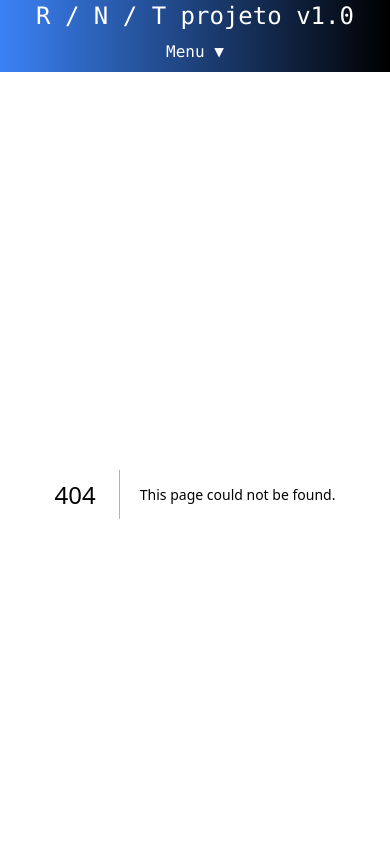
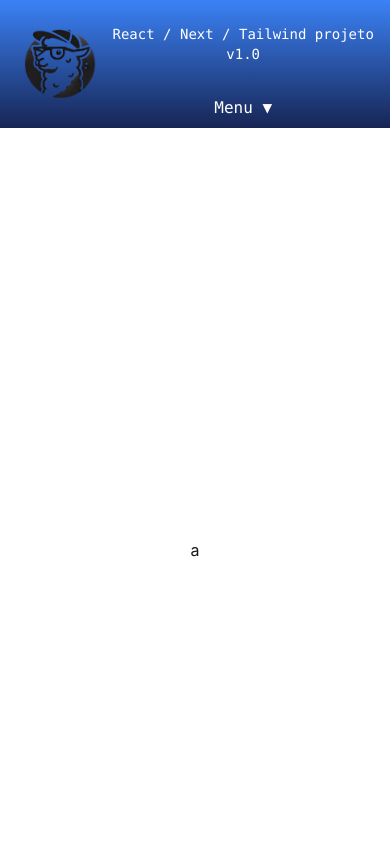
Before and after one commit to MattStela/next_50_exercicios, a Next.js app: page /exercicios/exercicio_22 in a window 390 px wide. Before the commit this address had no page. Shown: the top 844 px of the page. Built offline with nearby package versions, Linux system fonts and the light colour scheme.

Commit message:
ajuste menor de responsividade e alteração de logo

```diff
--- a/next.config.js
+++ b/next.config.js
@@ -1,4 +1,6 @@
-export const images = {
-    // Desativa a otimização automática de imagens
-    unoptimized: true,
+module.exports = {
+    images: {
+        // Desativa a otimização automática de imagens
+        unoptimized: true,
+    },
 };
--- a/src/app/components/footer.js
+++ b/src/app/components/footer.js
@@ -2,7 +2,7 @@ import Image from "next/image";
 
 export default function Footer() {
   return (
-    <div className="bg-gradient-to-r from-blue-500 to-black p-4 text-white font-mono">
+    <div className="bg-gradient-to-t from-blue-500 to-blue-950 p-4 text-white font-mono">
       <div className="container mx-auto flex flex-row space-x-4 items-center justify-center">
         <a href="https://github.com/MattStela">
           <Image
--- a/src/app/components/header.js
+++ b/src/app/components/header.js
@@ -12,24 +12,24 @@ export default function Header() {
   ];
 
   return (
-    <header className="flex flex-row font-mono bg-gradient-to-r from-blue-500 to-black text-white">
-      <div className="relative w-32 h-32 flex justify-end items-center flex-grow hidden sm:flex">
-        <a href="https://next-50-exercicios.vercel.app/">
+    <header className="flex flex-row font-mono bg-gradient-to-b from-blue-500 to-blue-950 text-white">
+      <div className="relative w-32 h-32 flex justify-end items-center">
+        <a
+          className="flex justify-center items-center w-3/4"
+          href="https://next-50-exercicios.vercel.app/"
+        >
           <Image
             src="/images/logo.png"
             alt="logo"
-            className=""
-            width="50"
-            height="50"
-            style={{ width: "auto", height: "auto" }} // Manter a proporção
+            width={32}
+            height={32}
             loading="eager"
           />
         </a>
       </div>
-
       <div className="flex flex-col items-center flex-grow container">
-        <h1 className="flex items-center flex-grow text-2xl text-center">
-          <p className="hidden sm:block">
+        <h1 className="flex items-center flex-grow text-sm sm:text-base md:text-lg lg:text-xl xl:text-2xl text-center">
+          <p>
             <a
               className="hover:underline hover:text-blue-500"
               href="https://react.dev/"
@@ -52,31 +52,6 @@ export default function Header() {
             </a>{" "}
             projeto v1.0
           </p>
-
-
-          <p className="sm:hidden">
-            <a
-              className="hover:underline hover:text-blue-500"
-              href="https://react.dev/"
-            >
-              R
-            </a>{" "}
-            /&nbsp;
-            <a
-              className="hover:underline hover:text-blue-500"
-              href="https://nextjs.org/"
-            >
-              N
-            </a>{" "}
-            /&nbsp;
-            <a
-              className="hover:underline hover:text-blue-500"
-              href="https://tailwindcss.com/"
-            >
-              T
-            </a>{" "}
-            projeto v1.0
-          </p>
         </h1>
         <nav className="w-full">
           <ul className="hidden sm:flex flex-row justify-end w-full">
@@ -84,7 +59,7 @@ export default function Header() {
               <li key={index} className="flex-grow text-center">
                 <a
                   href={item.url}
-                  className="p-2 hover:no-underline block transition duration-500 ease-in-out hover:text-black border-b-4 border-transparent hover:border-black"
+                  className="p-2 text-sm sm:text-base md:text-lg lg:text-xl xl:text-2xl hover:no-underline block transition duration-500 ease-in-out hover:text-black border-b-4 border-transparent hover:border-black"
                 >
                   {item.name}
                 </a>
@@ -92,7 +67,6 @@ export default function Header() {
             ))}
           </ul>
           <div className="sm:hidden flex justify-center flex-col items-center relative z-50">
-
             <button
               onClick={() => setMenuOpen(!menuOpen)}
               className="p-2 hover:no-underline block transition duration-500 ease-in-out hover:text-black"
@@ -106,7 +80,7 @@ export default function Header() {
                     <li key={index} className="border-b">
                       <a
                         href={item.url}
-                        className="block px-4 py-2 hover:bg-gray-200"
+                        className="block px-4 py-2 text-sm sm:text-base md:text-lg lg:text-xl xl:text-2xl hover:bg-gray-200"
                       >
                         {item.name}
                       </a>
@@ -118,6 +92,7 @@ export default function Header() {
           </div>
         </nav>
       </div>
+      <div className="ignore-essa-div relative w-32 flex justify-end items-center flex-grow hidden sm:flex"></div>
     </header>
   );
 }
--- /dev/null
+++ b/src/app/exercicios/exercicio_22/page.js
@@ -0,0 +1,11 @@
+
+export default function Home() {
+
+  return (
+    <div className="flex flex-col justify-center text-center items-center min-h-screen break-all">
+      <div className="w-3/4 mt-10 mb-10 space-y-4">
+       a
+      </div>
+    </div>
+  );
+}
```
Also changed, not shown: public/images/logo.png.
